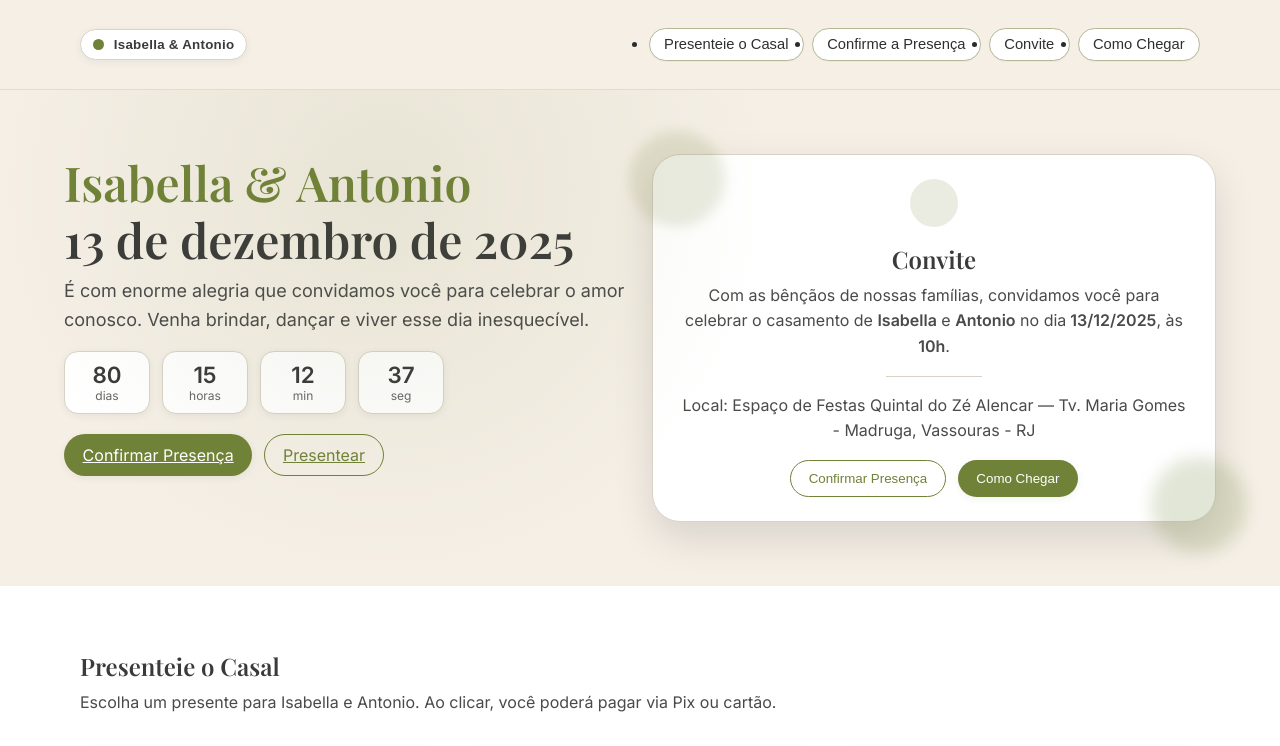
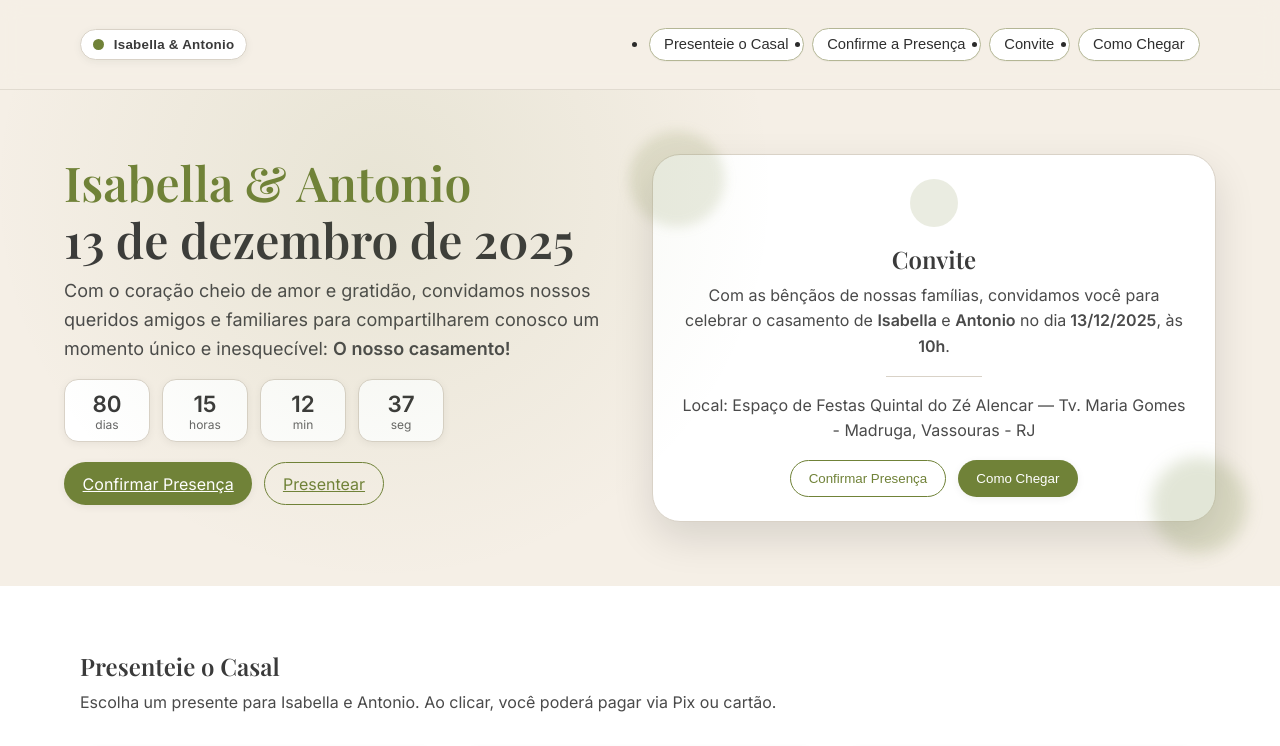
Before and after one commit to PauloEduardoCoelho/casamentoantonioisabella, a React (Vite) app: page / in a window 1280 px wide. Shown: the top 746 px of the page. Built offline with nearby package versions, Linux system fonts and the light colour scheme.

Commit message:
alteracao do texto inicial

```diff
--- a/src/App.jsx
+++ b/src/App.jsx
@@ -294,8 +294,8 @@ export default function App(){
               <span className="text-oliva">{COUPLE}</span><br/>13 de dezembro de 2025
             </h1>
             <p className="lead">
-              É com enorme alegria que convidamos você para celebrar o amor
-              conosco. Venha brindar, dançar e viver esse dia inesquecível.
+              Com o coração cheio de amor e gratidão, convidamos nossos queridos amigos e familiares
+              para compartilharem conosco um momento único e inesquecível: <b>O nosso casamento!</b>
             </p>
 
             <div className="countdown" aria-label="Contagem regressiva">
```
